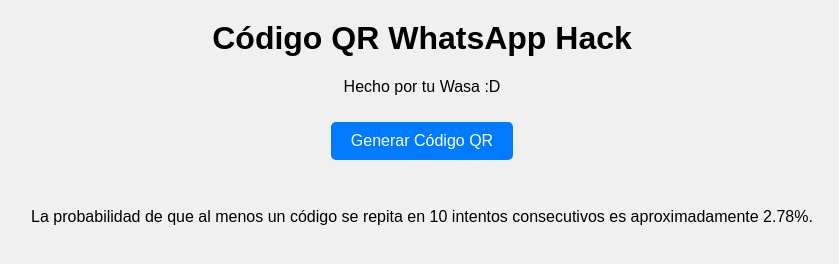
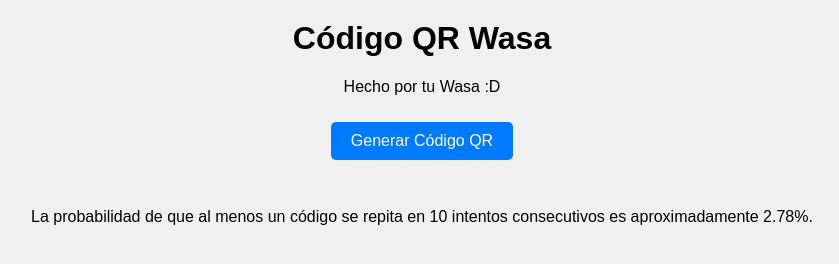
Before and after one commit to cyberboyplas/qrcode.github.io, a plain HTML site: page index.html in a window 1280 px wide. Shown: the whole page, without its empty margins (218-1057 px from the left). Drawn offline with Linux system fonts and the light colour scheme.

Commit message:
Update index.html

```diff
--- a/index.html
+++ b/index.html
@@ -87,7 +87,7 @@
     </style>
 </head>
 <body>
-    <h1>Código QR WhatsApp Hack</h1>
+    <h1>Código QR Wasa</h1>
     <p>Hecho por tu Wasa :D</p>
     <button onclick="generateQR()">Generar Código QR</button>
     <br><br>
```
